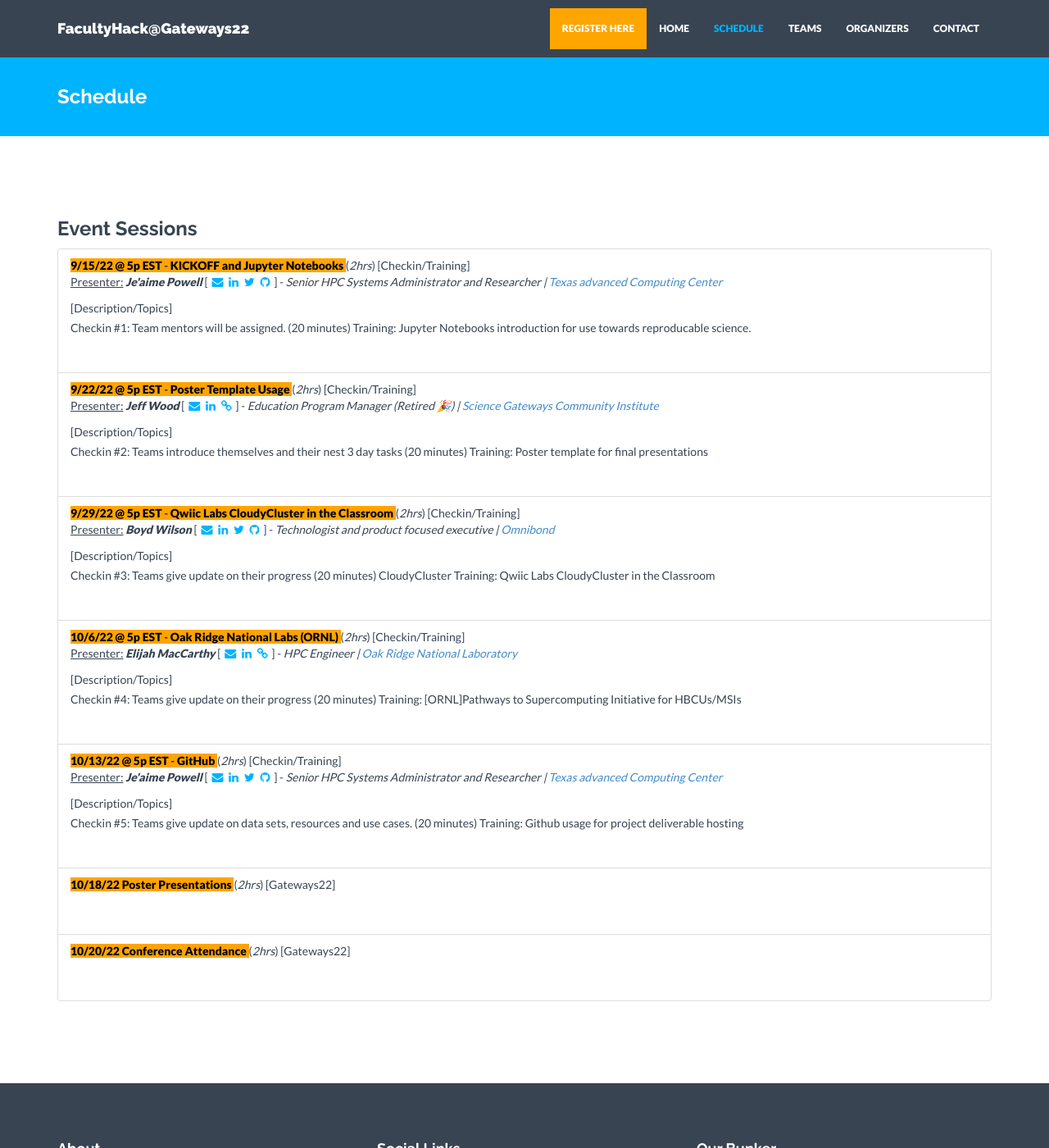
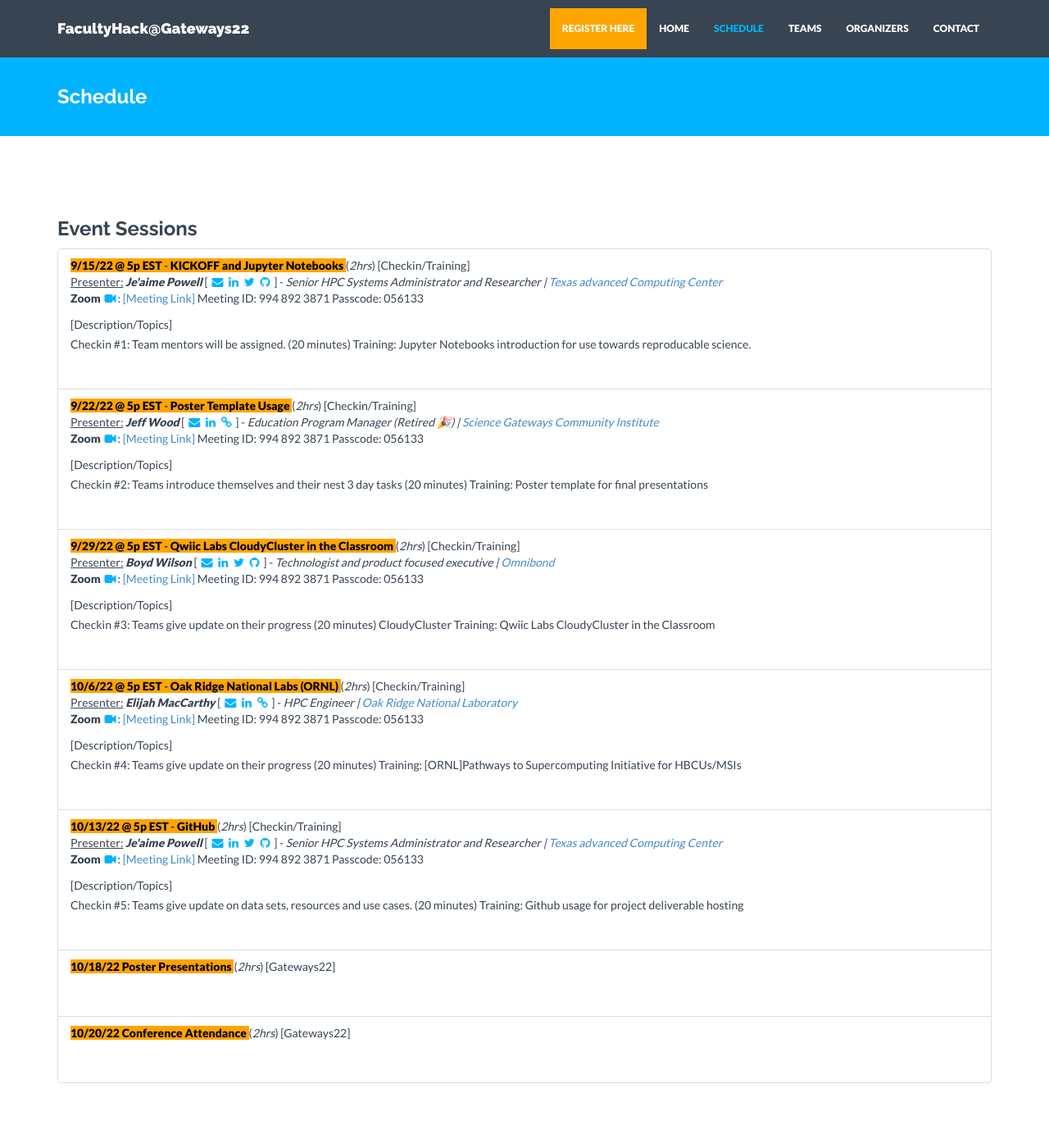
Before and after one commit to HackHPC/FacultyHack-Gateways22, a Jekyll site: the page built from schedule.html, in a window 1280 px wide and 1400 px high. Shown: the whole window at 82% size. Built offline with Jekyll 4.4.1, drawn with Linux system fonts in a browser that asks for light colours; nearby versions of some CDN libraries.

Commit message:
added zoom link

```diff
--- a/_data/sessions.yml
+++ b/_data/sessions.yml
@@ -23,7 +23,8 @@ sessions:
   description: >
     Checkin #1: Team mentors will be assigned. (20 minutes)
     Training: Jupyter Notebooks introduction for use towards reproducable science.
-  #zoomlink: TBD
+  zoomlink: "https://us02web.zoom.us/j/9948923871?pwd=eUYvRnlSQlZvUVN2ajVuY1MzdUlmdz09"
+  zoominfo: "Meeting ID: 994 892 3871  Passcode: 056133"
   #icsfile:
   #files:
   #  - filename:
@@ -39,7 +40,8 @@ sessions:
   description: >
     Checkin #2: Teams introduce themselves and their nest 3 day tasks (20 minutes)
     Training: Poster template for final presentations
-  #zoomlink: TBD
+  zoomlink: "https://us02web.zoom.us/j/9948923871?pwd=eUYvRnlSQlZvUVN2ajVuY1MzdUlmdz09"
+  zoominfo: "Meeting ID: 994 892 3871  Passcode: 056133"
   #icsfile:
   #files:
   #url:
@@ -53,7 +55,8 @@ sessions:
   description: >
     Checkin #3: Teams give update on their progress (20 minutes)
     CloudyCluster Training:  Qwiic Labs CloudyCluster in the Classroom
-  #zoomlink: TBD
+  zoomlink: "https://us02web.zoom.us/j/9948923871?pwd=eUYvRnlSQlZvUVN2ajVuY1MzdUlmdz09"
+  zoominfo: "Meeting ID: 994 892 3871  Passcode: 056133"
   #icsfile:
   #files:
   #url:
@@ -68,7 +71,8 @@ sessions:
     Checkin #4: Teams give update on their progress  (20 minutes)
     Training: [ORNL]Pathways to Supercomputing Initiative for HBCUs/MSIs
 
-  #zoomlink: TBD
+  zoomlink: "https://us02web.zoom.us/j/9948923871?pwd=eUYvRnlSQlZvUVN2ajVuY1MzdUlmdz09"
+  zoominfo: "Meeting ID: 994 892 3871  Passcode: 056133"
   #icsfile:
   #files:
   #url:
@@ -82,7 +86,8 @@ sessions:
   description: >
     Checkin #5: Teams give update on data sets, resources and use cases. (20 minutes)
     Training:  Github usage for project deliverable hosting
-  #zoomlink: TBD
+  zoomlink: "https://us02web.zoom.us/j/9948923871?pwd=eUYvRnlSQlZvUVN2ajVuY1MzdUlmdz09"
+  zoominfo: "Meeting ID: 994 892 3871  Passcode: 056133"
   #icsfile:
   #files:
   #url:
--- a/_includes/schedule.html
+++ b/_includes/schedule.html
@@ -64,14 +64,20 @@
 
                 {% endif %}
                 <br>
+                {% if session.zoomlink %}
+                <strong>Zoom</strong> <i class="fa fa-video" style="font-size: 14px; padding: 2px; margin: 0px;"></i>: <a href="{{ session.zoomlink }}"> [Meeting Link]</a>
+                {% endif %}
+                {% if session.zoominfo %}
+                {{ session.zoominfo }}
+                {% endif %}
                 {% if session.description %}
                     <p>[Description/Topics]<br>
                         {{ session.description }}
                     </p>
                 {% endif %}
-                {% if session.zoomlink %}
-                    <a href="{{ session.zoomlink }}">[Zoom]</a>
-                {% endif %}
+
+
+
                 {% if session.icsfile %}
                     <a href="{{ session.icsfile | prepend: site.baseurl }}">[Add to Calendar]</a>
                 {% endif %}
```
Also changed, not shown: assets/css/font-awesome.min.css, 5 other files.
